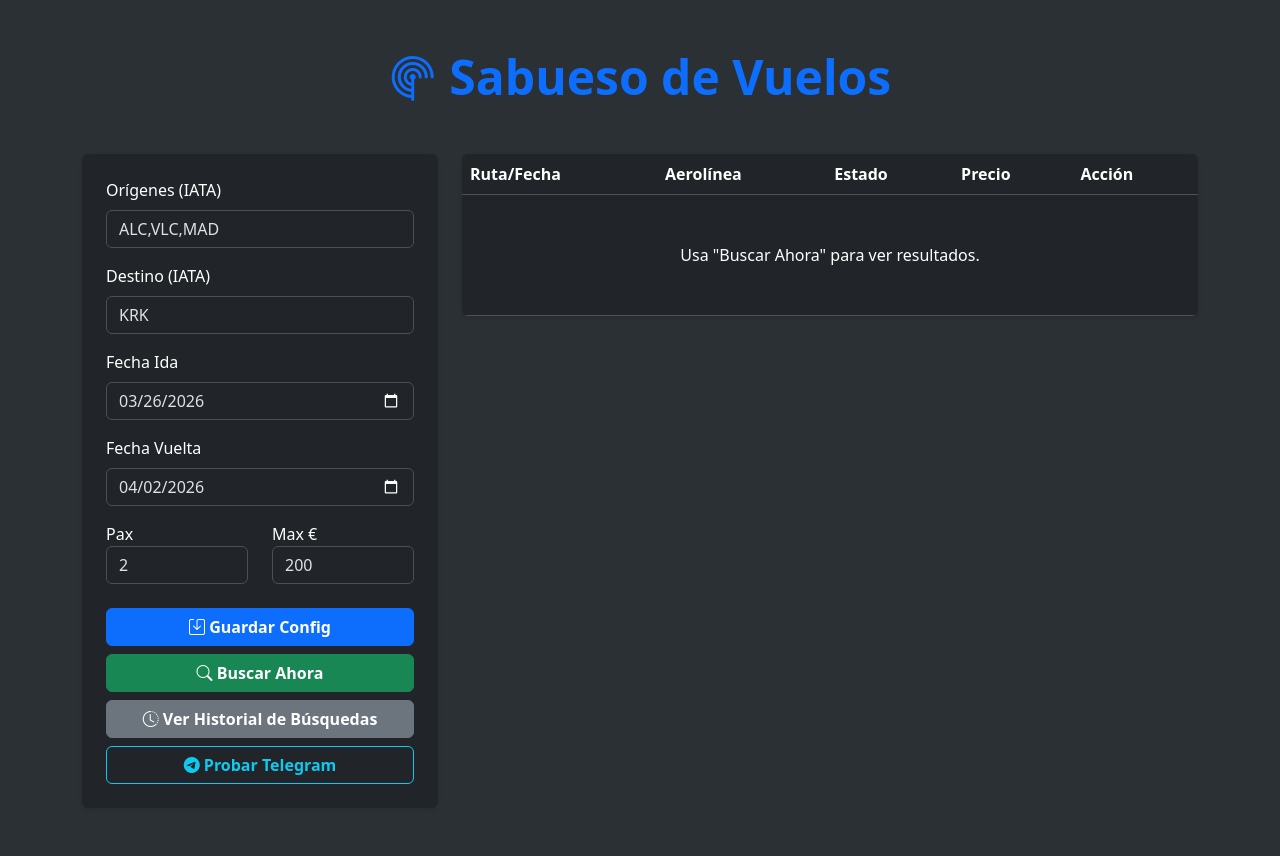
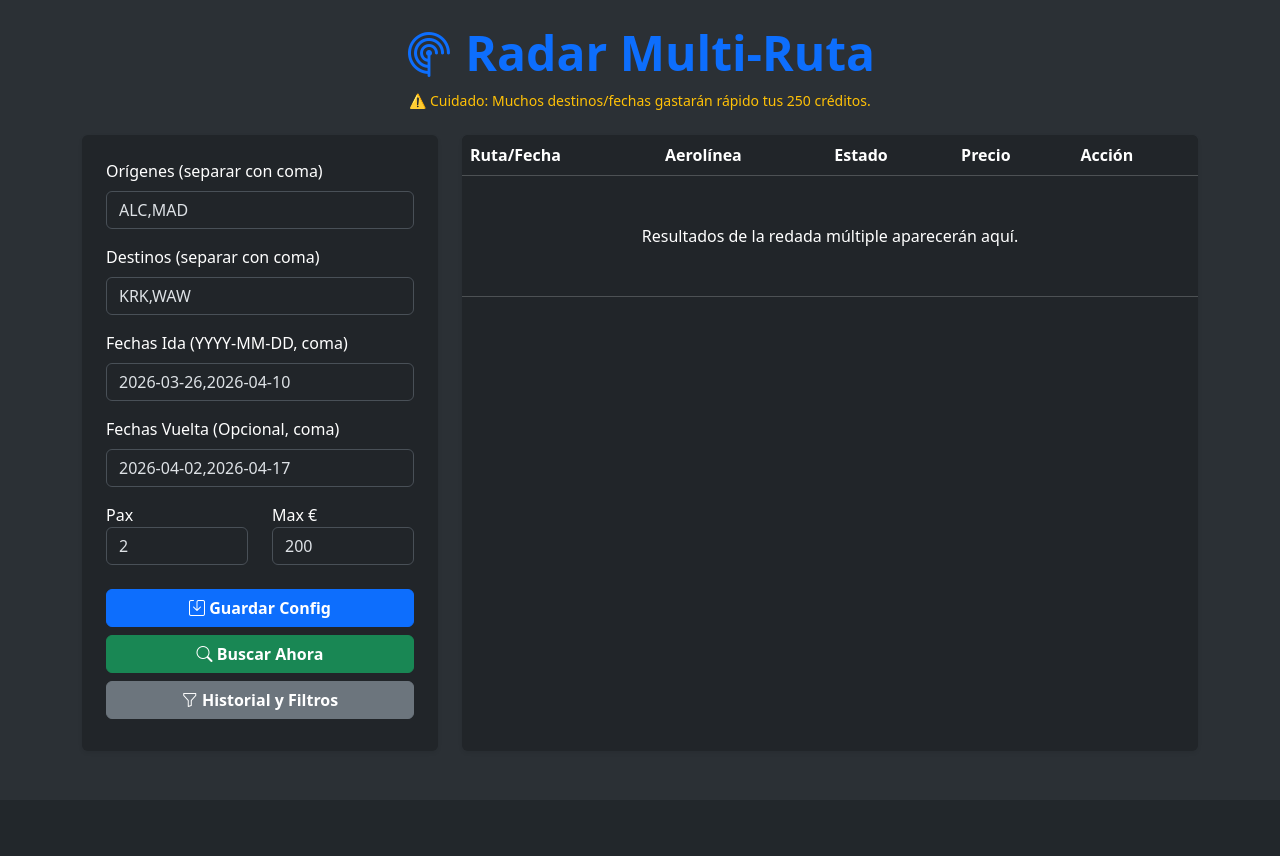
Before and after one commit to TrookeM/sabueso-vuelos, a Flask app: page / in a window 1280 px wide. After the commit the page ends 719 px from the top, so only its background shows below. Run offline with Flask 3, Linux system fonts and the light colour scheme.

Commit message:
Funcion multidestino agregada

```diff
--- a/app.py
+++ b/app.py
@@ -7,24 +7,22 @@ import os
 import json
 from dotenv import load_dotenv
 
-# Cargar los secretos desde el archivo .env
 load_dotenv()
 
 app = Flask(__name__)
 
-# ==========================================================
-# 🔑 TUS CLAVES SECRETAS (Cargadas desde .env)
 # ==========================================================
 TELEGRAM_TOKEN = os.getenv("TELEGRAM_TOKEN")
 TELEGRAM_CHAT_ID = os.getenv("TELEGRAM_CHAT_ID")
 SERPAPI_KEY = os.getenv("SERPAPI_KEY")
 # ==========================================================
 
+# Configuración actualizada para listas
 config = {
-    "origenes": "ALC,VLC,MAD",
-    "destino": "KRK",
-    "fecha_ida": "2026-03-26",
-    "fecha_vuelta": "2026-04-02",
+    "origenes": "ALC,MAD",
+    "destinos": "KRK,WAW", # Ahora en plural
+    "fechas_ida": "2026-03-26,2026-04-10", # Varias fechas separadas por coma
+    "fechas_vuelta": "2026-04-02,2026-04-17", # Deben coincidir en orden con las de ida
     "pasajeros": 2,
     "precio_maximo_pp": 200
 }
@@ -32,153 +30,139 @@ config = {
 def buscar_en_api(conf):
     url = "https://serpapi.com/search.json"
     resultados = []
-    origenes_lista = [o.strip() for o in conf["origenes"].split(",")]
-    destino_final = conf["destino"].strip().upper()
 
-    if not conf["fecha_ida"]:
-        return {"error": True, "mensaje": "Google Flights requiere una fecha de Ida exacta (YYYY-MM-DD)."}
+    # Preparamos las listas
+    origenes_lista = [o.strip() for o in conf["origenes"].split(",") if o.strip()]
+    destinos_lista = [d.strip().upper() for d in conf["destinos"].split(",") if d.strip()]
+    fechas_ida = [f.strip() for f in conf["fechas_ida"].split(",") if f.strip()]
+    fechas_vuelta = [f.strip() for f in conf["fechas_vuelta"].split(",")] if conf.get("fechas_vuelta") else []
 
+    if not fechas_ida:
+        return {"error": True, "mensaje": "Se requiere al menos una fecha de ida."}
+
+    # BUCLE TRIPLE: Por cada origen, hacia cada destino, en cada fecha
     for origen in origenes_lista:
-        params = {
-            "engine": "google_flights",
-            "departure_id": origen,
-            "arrival_id": destino_final,
-            "outbound_date": conf["fecha_ida"],
-            "currency": "EUR",
-            "hl": "es",
-            "adults": conf["pasajeros"],
-            "api_key": SERPAPI_KEY
-        }
-        if conf["fecha_vuelta"]:
-            params["return_date"] = conf["fecha_vuelta"]
+        for destino in destinos_lista:
+            for idx, f_ida in enumerate(fechas_ida):
+                # Asignar la fecha de vuelta correspondiente (si existe)
+                f_vuelta = fechas_vuelta[idx] if idx < len(fechas_vuelta) and fechas_vuelta[idx].strip() else None
 
-        try:
-            response = requests.get(url, params=params)
-            data = response.json()
-
-            if "error" in data: continue
-
-            nivel_precio = "⚪ Info no disp."
-            if "price_insights" in data:
-                nivel = data["price_insights"].get("price_level", "")
-                if nivel == "low": nivel_precio = "🟢 BARATO"
-                elif nivel == "typical": nivel_precio = "🟡 NORMAL"
-                elif nivel == "high": nivel_precio = "🔴 CARO"
-
-            vuelos_encontrados = data.get("best_flights", []) + data.get("other_flights", [])
-
-            for vuelo in vuelos_encontrados:
-                precio_total = vuelo.get("price", 0)
-                if not precio_total: continue
-
-                precio_pp = precio_total / int(conf["pasajeros"])
-                tramos = vuelo.get("flights", [])
-                aerolinea = tramos[0].get("airline", "Varias") if tramos else "Desconocida"
+                params = {
+                    "engine": "google_flights",
+                    "departure_id": origen,
+                    "arrival_id": destino,
+                    "outbound_date": f_ida,
+                    "currency": "EUR",
+                    "hl": "es",
+                    "adults": conf["pasajeros"],
+                    "api_key": SERPAPI_KEY
+                }
+                if f_vuelta: params["return_date"] = f_vuelta
 
                 try:
-                    fecha_real = tramos[0]["departure_airport"]["time"].split(" ")[0]
-                except:
-                    fecha_real = conf["fecha_ida"]
+                    response = requests.get(url, params=params)
+                    data = response.json()
 
-                query_vuelo = f"Vuelos desde {origen} a {destino_final} el {conf['fecha_ida']}"
-                if conf["fecha_vuelta"]:
-                    query_vuelo += f" y vuelta el {conf['fecha_vuelta']}"
-                enlace_google = f"https://www.google.com/travel/flights?q={urllib.parse.quote(query_vuelo)}"
+                    if "error" in data: continue
 
-                resultados.append({
-                    "origen": origen, "destino": destino_final, "fecha_detectada": fecha_real,
-                    "aerolinea": aerolinea, "precio_total": round(precio_total, 2),
-                    "precio_pp": round(precio_pp, 2), "estado_precio": nivel_precio, "enlace": enlace_google
-                })
-        except Exception as e:
-            return {"error": True, "mensaje": f"Fallo al conectar con Google Flights."}
+                    nivel_precio = "⚪ Normal"
+                    if "price_insights" in data:
+                        nivel = data["price_insights"].get("price_level", "")
+                        if nivel == "low": nivel_precio = "🟢 BARATO"
+                        elif nivel == "high": nivel_precio = "🔴 CARO"
 
+                    vuelos = data.get("best_flights", []) + data.get("other_flights", [])
+
+                    for vuelo in vuelos:
+                        precio_total = vuelo.get("price", 0)
+                        if not precio_total: continue
+                        precio_pp = precio_total / int(conf["pasajeros"])
+
+                        tramos = vuelo.get("flights", [])
+                        aerolinea = tramos[0].get("airline", "Varias") if tramos else "N/A"
+
+                        query_vuelo = f"Vuelos desde {origen} a {destino} el {f_ida}"
+                        if f_vuelta: query_vuelo += f" y vuelta el {f_vuelta}"
+                        enlace_google = f"https://www.google.com/travel/flights?q={urllib.parse.quote(query_vuelo)}"
+
+                        resultados.append({
+                            "origen": origen, "destino": destino, "fecha_detectada": f_ida,
+                            "aerolinea": aerolinea, "precio_total": round(precio_total, 2),
+                            "precio_pp": round(precio_pp, 2), "estado_precio": nivel_precio, "enlace": enlace_google
+                        })
+                except Exception as e:
+                    print(f"Error en {origen}-{destino}: {e}")
+
+    # Filtramos por presupuesto y ordenamos de más barato a más caro
     resultados_filtrados = [r for r in resultados if r["precio_pp"] <= float(conf["precio_maximo_pp"])]
     return sorted(resultados_filtrados, key=lambda x: x["precio_pp"])
 
 def guardar_historial(vuelos):
     archivo = "historial.json"
     historial = []
-
     if os.path.exists(archivo):
         try:
-            with open(archivo, 'r') as f:
-                historial = json.load(f)
+            with open(archivo, 'r') as f: historial = json.load(f)
         except: pass
 
-    # Validar si devolvió un error de conexión o una lista válida
     if isinstance(vuelos, list):
-        vuelos_encontrados = len(vuelos)
-        mejor_precio = vuelos[0]['precio_pp'] if vuelos_encontrados > 0 else "N/A"
+        # Guardamos un resumen de los 5 mejores vuelos para poder filtrarlos en la web
+        mejores = [f"{v['origen']}-{v['destino']} ({v['fecha_detectada']}): {v['precio_pp']}€" for v in vuelos[:5]]
+        registro = {
+            "fecha": datetime.datetime.now().strftime("%Y-%m-%d %H:%M"),
+            "vuelos_encontrados": len(vuelos),
+            "detalle": " | ".join(mejores) if mejores else "Ninguno bajo presupuesto"
+        }
     else:
-        vuelos_encontrados = 0
-        mejor_precio = "Error de red"
-
-    registro = {
-        "fecha": datetime.datetime.now().strftime("%Y-%m-%d %H:%M:%S"),
-        "vuelos_encontrados": vuelos_encontrados,
-        "mejor_precio": mejor_precio
-    }
+        registro = {"fecha": datetime.datetime.now().strftime("%Y-%m-%d %H:%M"), "vuelos_encontrados": 0, "detalle": "Error en API"}
 
     historial.insert(0, registro)
-    historial = historial[:30] # Guarda los últimos 30 registros
-
-    with open(archivo, 'w') as f:
-        json.dump(historial, f, indent=4)
+    historial = historial[:50] # Ampliado a 50 registros
+    with open(archivo, 'w') as f: json.dump(historial, f, indent=4)
 
 def tarea_en_segundo_plano():
-    print(f"[{datetime.datetime.now()}] 🔍 Ejecutando batida diaria en Google Flights...")
+    print(f"[{datetime.datetime.now()}] 🔍 Batida múltiple en progreso...")
     vuelos = buscar_en_api(config)
-
-    # Guardamos la búsqueda en el historial
     guardar_historial(vuelos)
 
     if isinstance(vuelos, list) and len(vuelos) > 0:
-        mejor_vuelo = vuelos[0]
-        mensaje = (
-            f"🚨 <b>¡CHOLLO DETECTADO!</b> 🚨\n\n"
-            f"✈️ Ruta: <b>{mejor_vuelo['origen']} ➡️ {mejor_vuelo['destino']}</b>\n"
-            f"📊 Estado: {mejor_vuelo['estado_precio']}\n"
-            f"👤 Precio/Pers: {mejor_vuelo['precio_pp']}€\n\n"
-            f"🔗 <a href='{mejor_vuelo['enlace']}'>Ver en Google Flights</a>"
-        )
+        # Telegram agrupará los 3 mejores chollos para no spamearte
+        mensaje = "🚨 <b>¡NUEVOS CHOLLOS DETECTADOS!</b> 🚨\n\n"
+        for v in vuelos[:3]:
+            mensaje += f"✈️ <b>{v['origen']} ➡️ {v['destino']}</b> ({v['fecha_detectada']})\n"
+            mensaje += f"💶 Precio: {v['precio_pp']}€ - {v['estado_precio']}\n"
+            mensaje += f"🔗 <a href='{v['enlace']}'>Ver vuelo</a>\n\n"
+
         url_tg = f"https://api.telegram.org/bot{TELEGRAM_TOKEN}/sendMessage"
         requests.post(url_tg, data={"chat_id": TELEGRAM_CHAT_ID, "text": mensaje, "parse_mode": "HTML"})
 
-# El temporizador está a 24 horas. ¡Pon minutes=1 si quieres probarlo rápido!
 scheduler = BackgroundScheduler()
 scheduler.add_job(func=tarea_en_segundo_plano, trigger="interval", hours=24)
 scheduler.start()
 
 @app.route('/')
-def index():
-    return render_template('index.html', config=config)
+def index(): return render_template('index.html', config=config)
 
 @app.route('/api/guardar', methods=['POST'])
 def guardar_config():
     global config
     config.update(request.json)
-    return jsonify({"status": "success", "message": "✅ Configuración guardada."})
+    return jsonify({"status": "success", "message": "✅ Configuración multi-ruta guardada."})
 
 @app.route('/api/buscar', methods=['GET'])
-def buscar_ahora():
-    return jsonify(buscar_en_api(config))
+def buscar_ahora(): return jsonify(buscar_en_api(config))
 
 @app.route('/api/historial', methods=['GET'])
 def ver_historial():
     if os.path.exists("historial.json"):
-        with open("historial.json", 'r') as f:
-            return jsonify(json.load(f))
+        with open("historial.json", 'r') as f: return jsonify(json.load(f))
     return jsonify([])
 
 @app.route('/api/test_telegram', methods=['POST'])
 def test_telegram():
-    mensaje = "🤖 <b>Prueba de conexión</b>\n\nTu bot está enviando notificaciones correctamente."
-    url_tg = f"https://api.telegram.org/bot{TELEGRAM_TOKEN}/sendMessage"
-    res = requests.post(url_tg, data={"chat_id": TELEGRAM_CHAT_ID, "text": mensaje, "parse_mode": "HTML"})
-    if res.status_code == 200:
-        return jsonify({"status": "success", "message": "¡Mensaje enviado! Revisa Telegram."})
-    return jsonify({"status": "error", "message": "Error al conectar con Telegram."})
+    res = requests.post(f"https://api.telegram.org/bot{TELEGRAM_TOKEN}/sendMessage", data={"chat_id": TELEGRAM_CHAT_ID, "text": "🤖 Test OK"})
+    if res.status_code == 200: return jsonify({"status": "success", "message": "¡Mensaje enviado!"})
+    return jsonify({"status": "error", "message": "Error al conectar."})
 
 if __name__ == '__main__':
     app.run(host='0.0.0.0', port=5000, debug=False)
--- a/templates/index.html
+++ b/templates/index.html
@@ -3,34 +3,35 @@
 <head>
     <meta charset="UTF-8">
     <meta name="viewport" content="width=device-width, initial-scale=1.0">
-    <title>✈️ Panel del Sabueso</title>
+    <title>✈️ Radar Multi-Destino</title>
     <link href="https://cdn.jsdelivr.net/npm/bootstrap@5.3.2/dist/css/bootstrap.min.css" rel="stylesheet">
     <link rel="stylesheet" href="https://cdn.jsdelivr.net/npm/bootstrap-icons@1.11.1/font/bootstrap-icons.css">
 </head>
 <body class="bg-body-tertiary">
-<div class="container py-5">
-    <div class="text-center mb-5">
-        <h1 class="display-5 fw-bold text-primary"><i class="bi bi-radar"></i> Sabueso de Vuelos</h1>
+<div class="container py-4">
+    <div class="text-center mb-4">
+        <h1 class="display-5 fw-bold text-primary"><i class="bi bi-radar"></i> Radar Multi-Ruta</h1>
+        <p class="text-warning small">⚠️ Cuidado: Muchos destinos/fechas gastarán rápido tus 250 créditos.</p>
     </div>
     <div class="row g-4">
         <div class="col-lg-4">
             <div class="card shadow-sm border-0 bg-dark p-4 text-white">
                 <form id="configForm">
                     <div class="mb-3">
-                        <label class="form-label">Orígenes (IATA)</label>
-                        <input type="text" class="form-control" id="origenes" value="{{ config.origenes }}">
+                        <label class="form-label">Orígenes (separar con coma)</label>
+                        <input type="text" class="form-control" id="origenes" value="{{ config.origenes }}" placeholder="ALC,MAD">
                     </div>
                     <div class="mb-3">
-                        <label class="form-label">Destino (IATA)</label>
-                        <input type="text" class="form-control" id="destino" value="{{ config.destino }}">
+                        <label class="form-label">Destinos (separar con coma)</label>
+                        <input type="text" class="form-control" id="destinos" value="{{ config.destinos }}" placeholder="KRK,WAW,BUD">
                     </div>
                     <div class="mb-3">
-                        <label class="form-label">Fecha Ida</label>
-                        <input type="date" class="form-control" id="fecha_ida" value="{{ config.fecha_ida }}">
+                        <label class="form-label">Fechas Ida (YYYY-MM-DD, coma)</label>
+                        <input type="text" class="form-control" id="fechas_ida" value="{{ config.fechas_ida }}">
                     </div>
                     <div class="mb-3">
-                        <label class="form-label">Fecha Vuelta</label>
-                        <input type="date" class="form-control" id="fecha_vuelta" value="{{ config.fecha_vuelta }}">
+                        <label class="form-label">Fechas Vuelta (Opcional, coma)</label>
+                        <input type="text" class="form-control" id="fechas_vuelta" value="{{ config.fechas_vuelta }}">
                     </div>
                     <div class="row mb-4">
                         <div class="col-6"><label>Pax</label><input type="number" class="form-control" id="pasajeros" value="{{ config.pasajeros }}"></div>
@@ -39,19 +40,18 @@
 
                     <button type="submit" class="btn btn-primary w-100 mb-2 fw-bold"><i class="bi bi-save"></i> Guardar Config</button>
                     <button type="button" id="btnBuscar" class="btn btn-success w-100 mb-2 fw-bold"><i class="bi bi-search"></i> Buscar Ahora</button>
-                    <button type="button" id="btnHistorial" class="btn btn-secondary w-100 mb-2 fw-bold" data-bs-toggle="modal" data-bs-target="#modalHistorial"><i class="bi bi-clock-history"></i> Ver Historial de Búsquedas</button>
-                    <button type="button" id="btnTestTelegram" class="btn btn-outline-info w-100 fw-bold"><i class="bi bi-telegram"></i> Probar Telegram</button>
+                    <button type="button" class="btn btn-secondary w-100 mb-2 fw-bold" data-bs-toggle="modal" data-bs-target="#modalHistorial"><i class="bi bi-funnel"></i> Historial y Filtros</button>
                 </form>
                 <div id="alertMsg" class="alert mt-3 d-none"></div>
             </div>
         </div>
         <div class="col-lg-8">
-            <div class="card bg-dark shadow-sm border-0 p-0 overflow-hidden">
-                <div id="loading" class="text-center py-5 d-none"><div class="spinner-border text-primary"></div></div>
+            <div class="card bg-dark shadow-sm border-0 p-0 overflow-hidden h-100">
+                <div id="loading" class="text-center py-5 d-none"><div class="spinner-border text-primary"></div><p class="mt-2 text-muted">Buscando combinaciones...</p></div>
                 <div class="table-responsive">
                     <table class="table table-dark table-hover mb-0" id="tablaResultados">
                         <thead><tr><th>Ruta/Fecha</th><th>Aerolínea</th><th>Estado</th><th>Precio</th><th>Acción</th></tr></thead>
-                        <tbody><tr><td colspan="5" class="text-center py-5">Usa "Buscar Ahora" para ver resultados.</td></tr></tbody>
+                        <tbody><tr><td colspan="5" class="text-center py-5">Resultados de la redada múltiple aparecerán aquí.</td></tr></tbody>
                     </table>
                 </div>
             </div>
@@ -60,16 +60,18 @@
 </div>
 
 <div class="modal fade" id="modalHistorial" tabindex="-1" aria-hidden="true">
-  <div class="modal-dialog modal-dialog-centered">
+  <div class="modal-dialog modal-xl modal-dialog-centered">
     <div class="modal-content bg-dark text-white border-secondary">
       <div class="modal-header border-secondary">
-        <h5 class="modal-title"><i class="bi bi-journal-text"></i> Registro Automático del Bot</h5>
+        <h5 class="modal-title"><i class="bi bi-journal-text"></i> Base de Datos del Sabueso</h5>
         <button type="button" class="btn-close btn-close-white" data-bs-dismiss="modal" aria-label="Close"></button>
       </div>
       <div class="modal-body">
-        <div class="table-responsive">
+        <input type="text" id="buscadorHistorial" class="form-control mb-3 bg-dark text-white border-secondary" placeholder="🔍 Filtrar por destino, precio, fecha... (Ej: KRK o 130)">
+
+        <div class="table-responsive" style="max-height: 60vh;">
             <table class="table table-dark table-sm table-striped" id="tablaHistorial">
-                <thead><tr><th>Fecha y Hora</th><th class="text-center">Vuelos Hallados</th><th>Mejor Precio</th></tr></thead>
+                <thead><tr><th style="width: 15%">Ejecución</th><th style="width: 10%">Vuelos</th><th>Detalle de Mejores Chollos</th></tr></thead>
                 <tbody></tbody>
             </table>
         </div>
@@ -80,14 +82,14 @@
 
 <script src="https://cdn.jsdelivr.net/npm/bootstrap@5.3.2/dist/js/bootstrap.bundle.min.js"></script>
 <script>
-    // Guardar Configuración
+    // Guardar multi-config
     document.getElementById('configForm').addEventListener('submit', async (e) => {
         e.preventDefault();
         const data = {
             origenes: document.getElementById('origenes').value.toUpperCase(),
-            destino: document.getElementById('destino').value.toUpperCase(),
-            fecha_ida: document.getElementById('fecha_ida').value,
-            fecha_vuelta: document.getElementById('fecha_vuelta').value,
+            destinos: document.getElementById('destinos').value.toUpperCase(),
+            fechas_ida: document.getElementById('fechas_ida').value,
+            fechas_vuelta: document.getElementById('fechas_vuelta').value,
             pasajeros: document.getElementById('pasajeros').value,
             precio_maximo_pp: document.getElementById('precio_maximo_pp').value
         };
@@ -98,7 +100,7 @@
         setTimeout(() => alertBox.classList.add('d-none'), 3000);
     });
 
-    // Buscar Ahora
+    // Buscar
     document.getElementById('btnBuscar').addEventListener('click', async () => {
         document.getElementById('loading').classList.remove('d-none');
         document.querySelector('#tablaResultados tbody').innerHTML = '';
@@ -107,49 +109,45 @@
         document.getElementById('loading').classList.add('d-none');
         const tbody = document.querySelector('#tablaResultados tbody');
 
-        if (data.error) { tbody.innerHTML = `<tr><td colspan="5" class="text-center py-4 text-danger">${data.mensaje}</td></tr>`; return; }
-        if (data.length === 0) { tbody.innerHTML = '<tr><td colspan="5" class="text-center py-4">Sin resultados por debajo de tu presupuesto.</td></tr>'; return; }
+        if (data.error) { tbody.innerHTML = `<tr><td colspan="5" class="text-center text-danger">${data.mensaje}</td></tr>`; return; }
+        if (data.length === 0) { tbody.innerHTML = '<tr><td colspan="5" class="text-center">Nada por debajo del presupuesto.</td></tr>'; return; }
 
         data.forEach(v => {
             const tr = document.createElement('tr');
-            tr.innerHTML = `<td><b>${v.origen} ➜ ${v.destino}</b><br><small>${v.fecha_detectada}</small></td><td>${v.aerolinea}</td><td>${v.estado_precio}</td><td><span class="badge bg-success">${v.precio_pp} €</span></td><td><a href="${v.enlace}" target="_blank" class="btn btn-sm btn-primary"><i class="bi bi-cart"></i> Ver</a></td>`;
+            tr.innerHTML = `<td><b>${v.origen} ➜ ${v.destino}</b><br><small>${v.fecha_detectada}</small></td><td>${v.aerolinea}</td><td>${v.estado_precio}</td><td><span class="badge bg-success">${v.precio_pp} €</span></td><td><a href="${v.enlace}" target="_blank" class="btn btn-sm btn-primary">Ver</a></td>`;
             tbody.appendChild(tr);
         });
     });
 
-    // Probar Telegram
-    document.getElementById('btnTestTelegram').addEventListener('click', async () => {
-        const res = await fetch('/api/test_telegram', { method: 'POST' });
-        const result = await res.json();
-        alert(result.message);
-    });
-
-    // Cargar Historial al abrir el Modal
+    // Llenar Historial
     document.getElementById('modalHistorial').addEventListener('show.bs.modal', async () => {
         const tbody = document.querySelector('#tablaHistorial tbody');
-        tbody.innerHTML = '<tr><td colspan="3" class="text-center">Cargando historial...</td></tr>';
-
+        tbody.innerHTML = '<tr><td colspan="3" class="text-center">Cargando...</td></tr>';
         try {
             const res = await fetch('/api/historial');
             const data = await res.json();
-
             tbody.innerHTML = '';
-            if(data.length === 0) {
-                tbody.innerHTML = '<tr><td colspan="3" class="text-center text-warning">Aún no hay búsquedas registradas.</td></tr>';
-                return;
-            }
+            if(data.length === 0) return tbody.innerHTML = '<tr><td colspan="3" class="text-center text-warning">Vacío.</td></tr>';
 
             data.forEach(reg => {
-                let precioHTML = reg.mejor_precio !== "N/A" && reg.mejor_precio !== "Error de red" ? `${reg.mejor_precio} €` : reg.mejor_precio;
                 tbody.innerHTML += `<tr>
-                    <td class="small">${reg.fecha}</td>
+                    <td class="small text-muted">${reg.fecha}</td>
                     <td class="text-center fw-bold">${reg.vuelos_encontrados}</td>
-                    <td class="text-success fw-bold">${precioHTML}</td>
+                    <td class="small">${reg.detalle}</td>
                 </tr>`;
             });
-        } catch (e) {
-            tbody.innerHTML = '<tr><td colspan="3" class="text-center text-danger">Error al cargar el historial.</td></tr>';
-        }
+        } catch (e) {}
+    });
+
+    // MAGIA: Filtro de búsqueda en tiempo real para el historial
+    document.getElementById('buscadorHistorial').addEventListener('keyup', function() {
+        let filter = this.value.toLowerCase();
+        let rows = document.querySelectorAll('#tablaHistorial tbody tr');
+
+        rows.forEach(row => {
+            let text = row.textContent.toLowerCase();
+            row.style.display = text.includes(filter) ? '' : 'none';
+        });
     });
 </script>
 </body>
```
